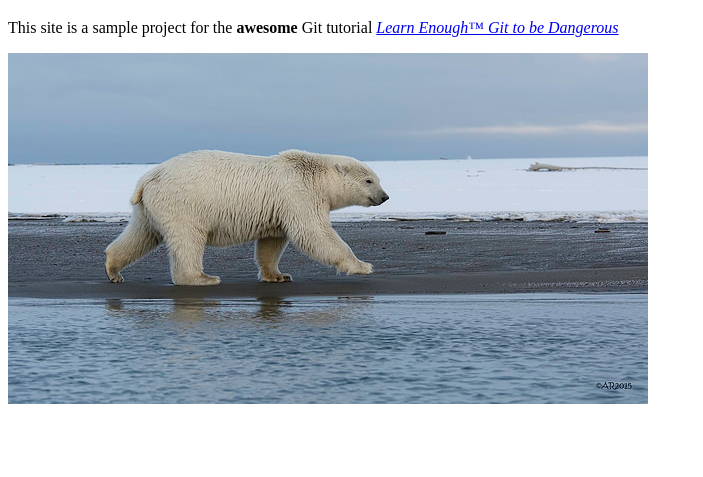
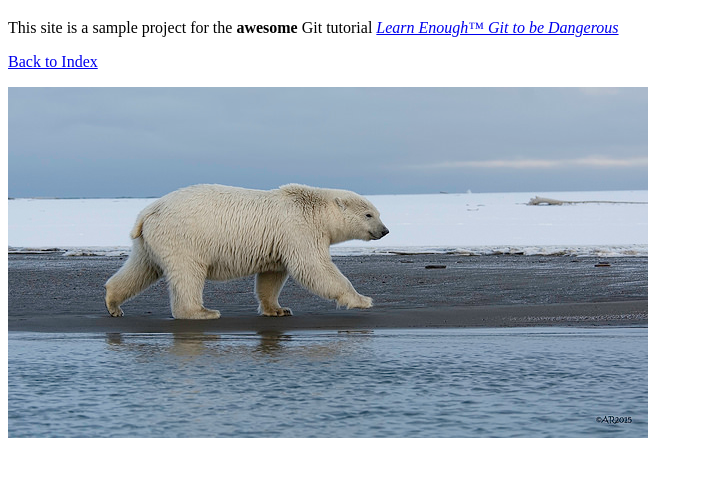
Before and after one commit to aerodigi/website, a plain HTML site: page about.html in a window 1280 px wide. Shown: the part 61-538 px from the top of the page, without its empty margins (0-703 px from the left). Drawn offline with Linux system fonts and the light colour scheme.

Commit message:
Add link to index.html on the about.html page

```diff
--- a/about.html
+++ b/about.html
@@ -23,10 +23,17 @@
       This site is a sample project for the <strong>awesome</strong> Git
       tutorial <a href="https://www.learnenough.com/git-tutorial"><em>Learn Enough&#8482; Git to be Dangerous</em></a>
     </p>
+    <p>
 
 
+      <a href="index.html">Back to Index</a>
+
+
+    </p>
+    <p>
       <a href="https://creativecommons.org/licenses/by/2.0/">
         <img src="images/polar_bear.jpg" alt="Polar bear">
       </a>
+    </p>
   </body>
 </html>
```
